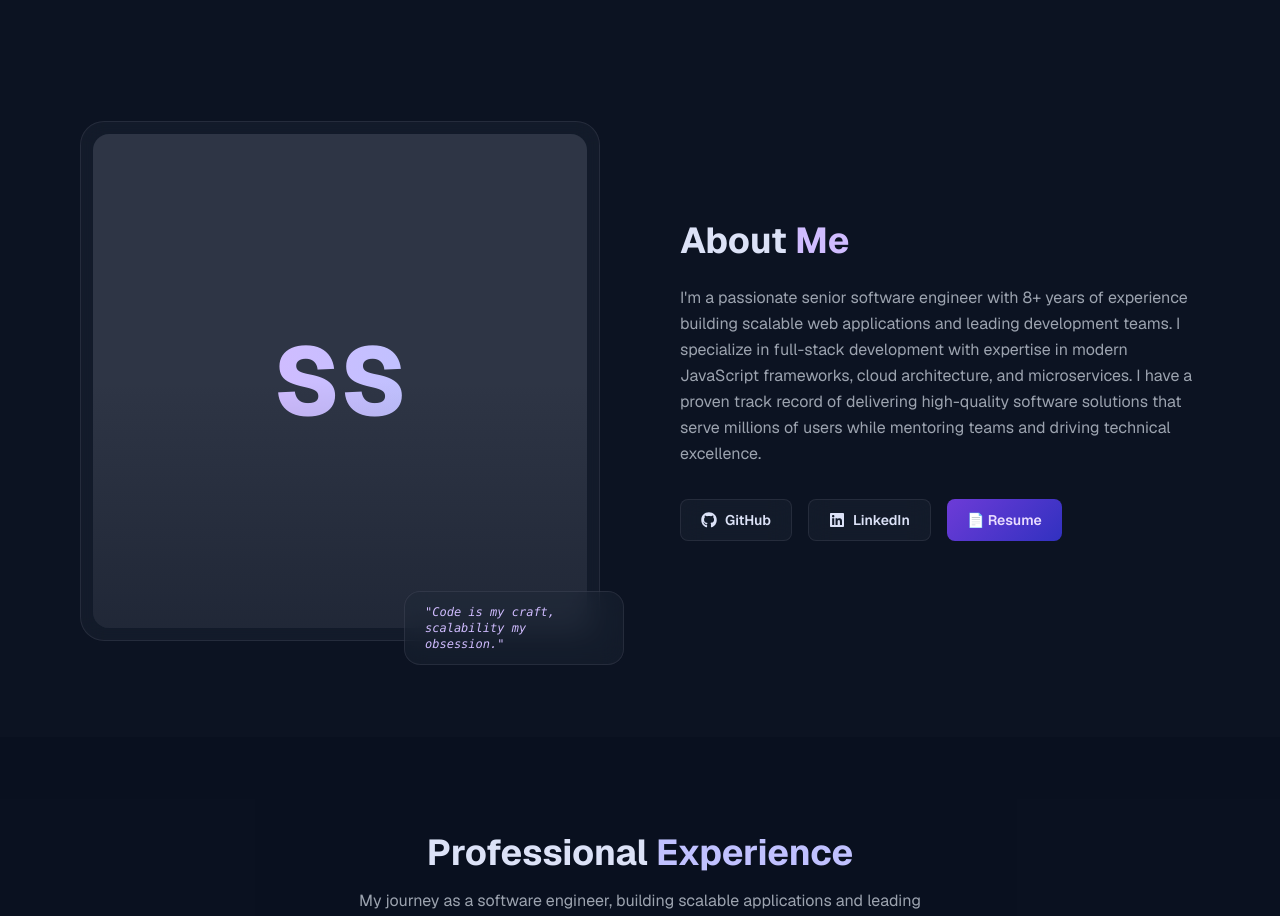
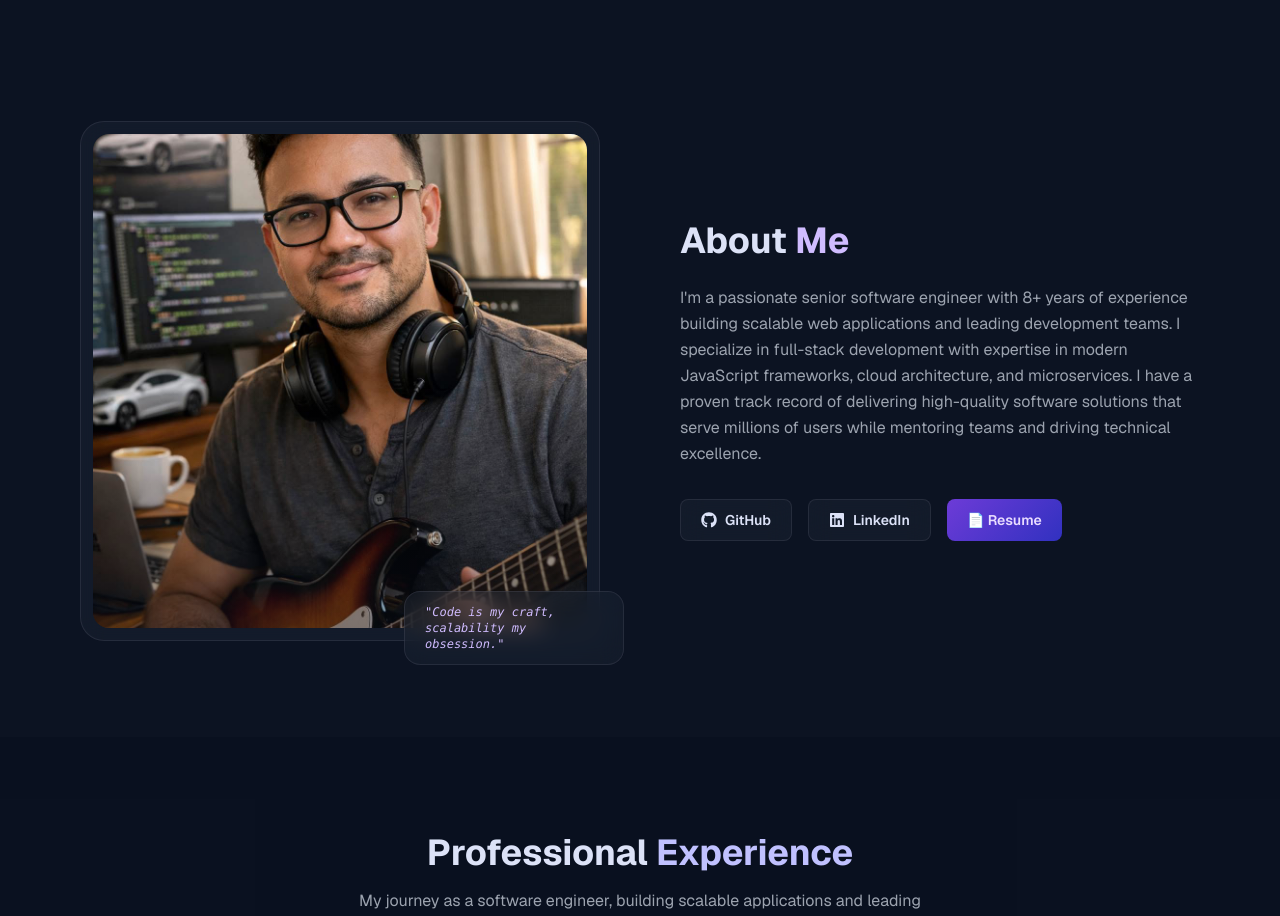
Before and after one commit to sohail-shrestha/portfolio, a Next.js app: page / in a window 1280 px wide. Shown: the part 980-1896 px from the top of the page. Built offline with nearby package versions, Linux system fonts and the light colour scheme.

Commit message:
chore: add profile picture

```diff
--- a/src/app/_components/About.tsx
+++ b/src/app/_components/About.tsx
@@ -3,6 +3,7 @@ import { aboutMe } from '@/data/portfolio';
 import { motion } from 'motion/react';
 import { FaGithub, FaLinkedin } from 'react-icons/fa';
 import { useTranslation } from 'react-i18next';
+import Image from 'next/image';
 
 const STATS = [
   { number: '8+', labelKey: 'about.stats.yearsExperience', borderColor: '#d0bcff' },
@@ -59,9 +60,14 @@ const About = () => {
             className='relative'
           >
             <div className='aspect-square rounded-3xl overflow-hidden glass-panel p-3'>
-              <div className='w-full h-full rounded-2xl bg-[#2e3545] flex items-center justify-center relative group overflow-hidden'>
-                {/* Initials placeholder */}
-                <div className='text-8xl font-extrabold text-gradient select-none'>SS</div>
+              <div className='w-full h-full rounded-2xl relative group overflow-hidden'>
+                <Image
+                  src='/images/profile-picture.png'
+                  alt='Sohail Shrestha'
+                  fill
+                  className='object-cover object-top'
+                  priority
+                />
                 <div className='absolute inset-0 bg-gradient-to-t from-[#0c1322] via-transparent to-transparent opacity-40' />
               </div>
             </div>
```
Also changed, not shown: public/images/profile-picture.png (added).
